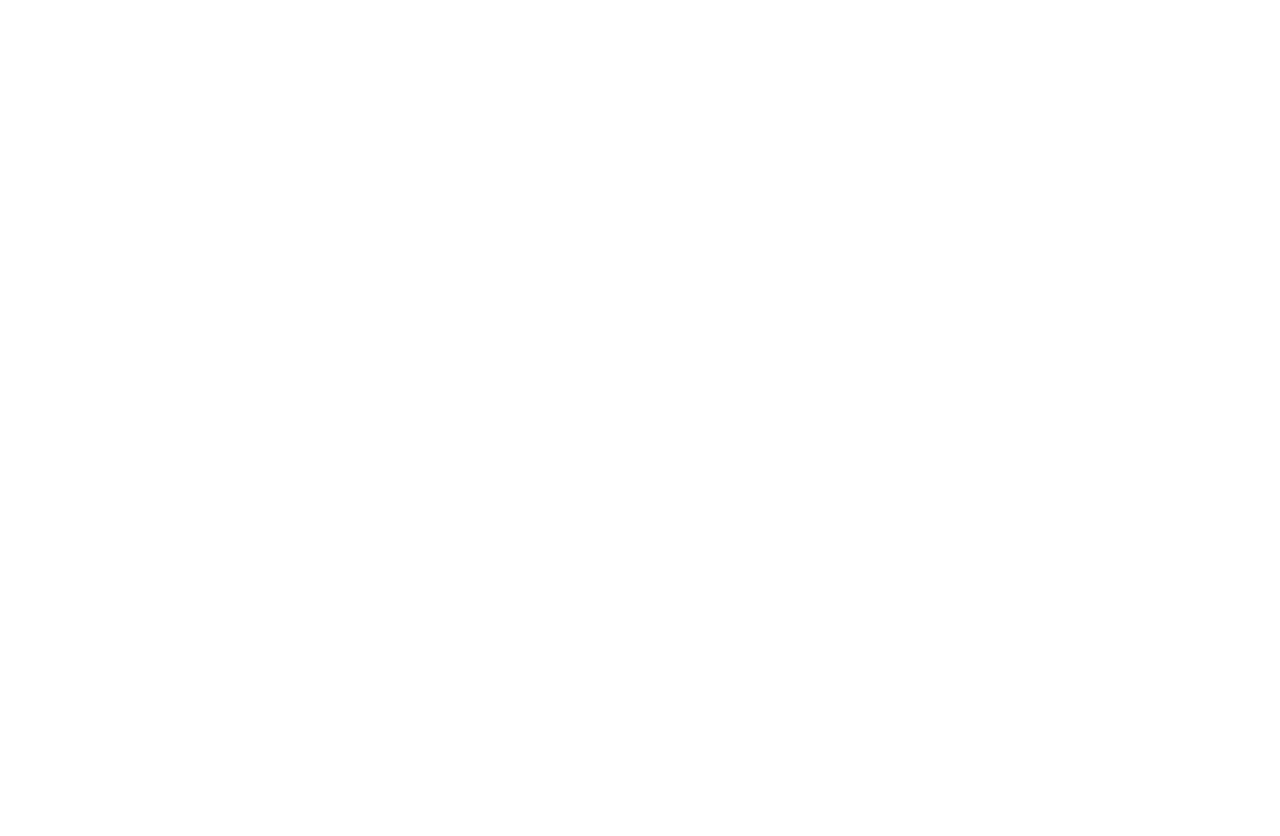
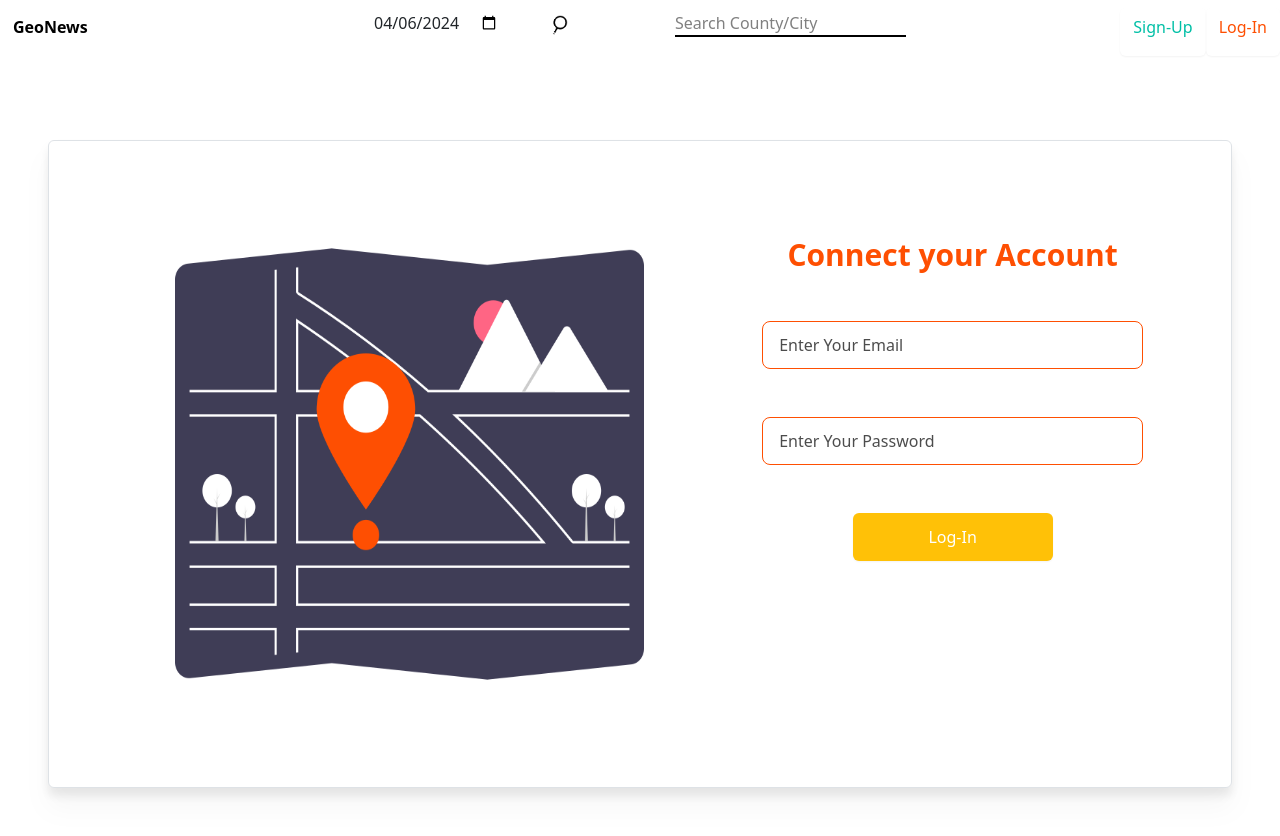
Before and after one commit to amine2241/GeoNews, a React (Create React App) app in the folder client/: page /LogIn in a window 1280 px wide. Before the commit this address had no page. Shown: the top 836 px of the page. Before the commit the page ends 800 px from the top, so only its background shows below. Built offline with nearby package versions, Linux system fonts and the light colour scheme.

Commit message:
login UI

```diff
--- a/client/src/App.css
+++ b/client/src/App.css
@@ -12,19 +12,18 @@
   @apply h-screen;
 }
 .search {
-  @apply w-3/12 text-base text-[black] transition-[border-color] duration-[0.2s] px-0 py-[7px] border-b-2 border-b-[black] border-0 border-solid;
+  @apply text-base text-[black] transition-[border-color] duration-[0.2s] border-b-2 border-b-[black] border-0 border-solid;
   font-family: inherit;
   outline: 0;
   background: transparent;
 }
 .search::placeholder {
-  @apply text-[black];
+  @apply text-[grey];
 }
 .loop {
-  @apply absolute right-[1115px] top-[18px];
+  @apply absolute right-[710px] top-[15px];
 }
 .datepicker {
-  @apply w-1/5 text-base text-[black] transition-[border-color] duration-[0.2s] px-0 py-[7px] border-0;
   font-family: inherit;
   outline: 0;
   background: transparent;
--- a/client/src/App.js
+++ b/client/src/App.js
@@ -5,6 +5,7 @@ import { MapContainer, TileLayer, Marker, Popup } from 'react-leaflet';
 import "leaflet/dist/leaflet.css";
 import "../node_modules/bootstrap/dist/css/bootstrap.min.css";
 import SignUp from './pages/SignUp';
+import LogIn from './pages/LogIn';
 import Home from './pages/Home';
 
 function App() {
@@ -13,6 +14,7 @@ function App() {
       <Routes>
         <Route path="/" element={<Home/>}/>
           <Route path="/SignUp" element={<SignUp/>} />
+          <Route path="/LogIn" element={<LogIn/>} />
       </Routes>
     </BrowserRouter>
 
--- /dev/null
+++ b/client/src/Components/LogInForm.js
@@ -0,0 +1,68 @@
+import {React,useState} from 'react'
+import Log from "../images/login_image.png"
+
+const LogInForm = () => {
+    const [formData, setFormData] = useState({
+        Email : '',
+        Password:'',
+    });
+    const handleChange = (e) => {
+        const { name, value } = e.target;
+        setFormData(prevState => ({
+            ...prevState,
+            [name]: value,
+        }));
+        const handleSubmit = (event) => {
+            event.preventDefault();
+        };
+
+    };
+    return (
+        <div className="flex justify-center items-center w-full  min-h-screen bg-white px-5 py-5">
+            <div className="xl:max-w-7xl bg-white drop-shadow-xl border border-black/20 w-full rounded-md flex justify-between items-stretch px-5 xl:px-5 py-5">
+                <div className="sm:w-[60%] lg:w-[70%] bg-cover bg-center items-center justify-center hidden md:flex ">
+                    {/* <img
+          src="./images/undra"
+          alt="login"
+          className="h-[500px]"
+        /> */}
+                    <img src={Log} className="h-[550px]"/>
+                </div>
+                <div className="mx-auto w-full lg:w-1/2 md:p-10 py-5 md:py-0">
+                    <h1 className="text-center text-2xl sm:text-3xl font-semibold text-[#fe4f02]">
+                        Connect your Account
+                    </h1>
+                    <div className="w-full mt-5 sm:mt-8">
+                        <div className="mx-auto w-full sm:max-w-md md:max-w-lg flex flex-col gap-5">
+                            <input
+                                type="email"
+                                name = "Email"
+                                placeholder="Enter Your Email"
+                                className="input input-bordered border-[#fe4f02] w-full text-black placeholder:text-black/70"
+                                value ={formData.Email}
+                                onChange = {handleChange}
+                            />
+                            <input
+                                type="Password"
+                                name = "Password"
+                                placeholder="Enter Your Password"
+                                className="input input-bordered border-[#fe4f02] w-full text-black placeholder:text-black/70"
+                                value ={formData.Password}
+                                onChange = {handleChange}
+                            />
+                            <div className="flex flex-col md:flex-row gap-2 md:gap-4 justify-center items-center">
+                                <button  type = "submit"
+                                    //              onSubmit={handleSubmit}
+                                         className="btn btn-active bg-warning btn-block text-white max-w-[200px]">
+                                    Log-In
+                                </button>
+                            </div>
+                        </div>
+                    </div>
+                </div>
+            </div>
+        </div>
+    )
+}
+
+export default LogInForm
--- a/client/src/Components/Navbar.js
+++ b/client/src/Components/Navbar.js
@@ -1,48 +1,54 @@
-import React from "react";
-import lp from "../images/loop.png"
-export default function Navbar(){
+import React from 'react'
+import lp from "../images/loop.png";
+import { Link } from "react-router-dom";
+export default function Navbar() {
   var curr = new Date();
   curr.setDate(curr.getDate());
   var today = curr.toISOString().substring(0,10);
   return (<form>
-        <nav class="navbar navbar-expand-lg navbar-dark" style={{backgroundColor: "white"}}>
-            <button
-                class="navbar-toggler"
-                type="button"
-                data-toggle="collapse"
-                data-target="#navbar"
-            >
-                <span class="navbar-toggler-icon"></span>
-            </button>
-            <div class="collapse navbar-collapse" id="navbar">
-                <a class="navbar-brand mx-auto position-absolute m-lg-4"
-                   style={{color: "black", fontWeight: "bold"}}>GeoNews</a>
+    <div className="navbar navbar-expand-lg navbar-dark bg-base-100">
+      <div className="navbar-start">
+        <Link to='/' className="btn btn-ghost text-xl" style={{color: "black", fontWeight: "bold"}}>GeoNews</Link>
+      </div>
+      <div className="navbar-center">
+        <div className="navbar-center hidden lg:flex ">
+          <ul className=" menu-horizontal px-1 space-x-40">
+            <li>
+              <input type="date" className="datepicker" value={today} max={today}/>
+            </li>
+            <li className="space-x-4">
+              <img alt="Tailwind CSS Navbar component" src={lp} className="loop" width="20" height="20"/>
+              <input type="text" placeholder="Search County/City" className="search"/>
+            </li>
 
-                <div class="navbar-nav mx-auto text-md-center text-left">
+          </ul>
+        </div>
+      </div>
+      <div className="navbar-end">
+        <Link to='/signup' className="btn" style={{color: "#00BFA6"}}>Sign-Up</Link>
+        <Link to='/login' className="btn" style={{color: "#fe4f02"}}>Log-In</Link>
+      </div>
+    </div>
+      </form>
+      /*  FOR LOGGED USERS:----------------------------------------------------------------------------------
 
-                    <img src={lp} className="loop" width="20" height="20"/>
-                    <input type="input" className="search" placeholder="Search County/City"/>
-
-                    <a className="nav-item nav-link"></a><a className="nav-item nav-link"></a><a
-                    className="nav-item nav-link"></a><a className="nav-item nav-link"></a><a
-                    className="nav-item nav-link"></a><a className="nav-item nav-link"></a><a
-                    className="nav-item nav-link"></a><a className="nav-item nav-link"></a><a
-                    className="nav-item nav-link"></a><a className="nav-item nav-link"></a><a
-                    className="nav-item nav-link"></a><a className="nav-item nav-link"></a><a
-                    className="nav-item nav-link"></a><a className="nav-item nav-link"></a><a
-                    className="nav-item nav-link"></a><a className="nav-item nav-link"></a><a
-                    className="nav-item nav-link"></a>
-
-                    <a className="nav-item nav-link"></a>
-                    <input type="date" className="datepicker" value={today} max={today} />
-
+          <div className="dropdown dropdown-end">
+          <div tabIndex={0} role="button" className="btn btn-ghost btn-circle avatar">
+            <div className="w-10 rounded-full">
+              <img alt="Tailwind CSS Navbar component"
+                   src="https://daisyui.com/images/stock/photo-1534528741775-53994a69daeb.jpg"/>
             </div>
-
-                <div class="nav navbar-nav flex-row justify-content-md-center justify-content-start flex-nowrap ">
-                    <a class="nav-item nav-link " style={{color: "black", fontWeight: "bold"}}>Log-in</a>
           </div>
-
-</div>
-</nav></form>
+          <ul tabIndex={0} className="mt-3 z-[1] p-2 shadow menu menu-sm dropdown-content bg-base-100 rounded-box w-52">
+            <li>
+              <a className="justify-between">
+                Profile
+                <span className="badge">New</span>
+              </a>
+            </li>
+            <li><a>Settings</a></li>
+            <li><a>Logout</a></li>
+          </ul>
+        </div>*/
 )
 }
--- a/client/src/Components/SignUpForm.js
+++ b/client/src/Components/SignUpForm.js
@@ -20,10 +20,11 @@ const handleChange = (e) => {
   };
 
 };
+  let color = 'bg-red-500'
   return (
     <div className="flex justify-center items-center w-full  min-h-screen bg-white px-5 py-5">
     <div className="xl:max-w-7xl bg-white drop-shadow-xl border border-black/20 w-full rounded-md flex justify-between items-stretch px-5 xl:px-5 py-5">
-      <div className="sm:w-[60%] lg:w-[50%] bg-cover bg-center items-center justify-center hidden md:flex ">
+      <div className="sm:w-[60%] lg:w-[60%] bg-cover bg-center items-center justify-center hidden md:flex ">
         {/* <img
           src="./images/undra"
           alt="login"
@@ -33,7 +34,7 @@ const handleChange = (e) => {
       </div>
       <div className="mx-auto w-full lg:w-1/2 md:p-10 py-5 md:py-0">
         <h1 className="text-center text-2xl sm:text-3xl font-semibold text-[#00BFA6]">
-          Create Account
+          Create an Account
         </h1>
         <div className="w-full mt-5 sm:mt-8">
           <div className="mx-auto w-full sm:max-w-md md:max-w-lg flex flex-col gap-5">
@@ -84,26 +85,24 @@ const handleChange = (e) => {
               <div className="form-control">
                 <label className="label cursor-pointer">
                   <input
-                    type="checkbox"
-                    className="checkbox-xs checkbox-primary"
-                  />
+                      type="checkbox"
+                      className="checkbox-xs checkbox-primary"
+                  /> <h3 className="flex whitespace-nowrap text-sm text-black">
+                  I agree to the
+                  <span className="text-[#00BFA6]">&nbsp;Terms</span>
+                  &nbsp;and
+                  <span className="text-[#00BFA6]">&nbsp;Privacy Policy</span>.
+                </h3>
                 </label>
               </div>
-              <h3 className="flex items-center whitespace-nowrap text-xs text-black">
-                I agree to the
-                <span className="text-[#00BFA6]">&nbsp;Terms</span>
-                &nbsp;and
-                <span className="text-[#00BFA6]">&nbsp;Privacy Policy</span>.
-              </h3>
+
             </div>
             <div className="flex flex-col md:flex-row gap-2 md:gap-4 justify-center items-center">
-              <button  type = "submit"
-              onSubmit={handleSubmit}
-              className="btn btn-active btn-primary btn-block max-w-[200px]">
+
+              <button type="submit"
+                  //              onSubmit={handleSubmit}
+                      className="btn btn-active bg-info text-white btn-block max-w-[200px] " >
                 Sign Up
-              </button>
-              <button className="btn btn-outline btn-primary btn-block max-w-[200px]">
-                Sign In
               </button>
             </div>
           </div>
--- a/client/src/pages/Home.js
+++ b/client/src/pages/Home.js
@@ -1,11 +1,11 @@
 import React from 'react'
-import Navbars from '../Components/Navbars'
+import Navbar from '../Components/Navbar'
 import Map from '../Components/Map'
 
 const Home = () => {
   return (
     <div>
-         <Navbars></Navbars>
+         <Navbar></Navbar>
       <Map></Map>
     </div>
 
--- /dev/null
+++ b/client/src/pages/LogIn.js
@@ -0,0 +1,16 @@
+import React from 'react'
+import LogInForm from '../Components/LogInForm'
+import Navbar from "../Components/Navbar";
+
+
+const LogIn = () => {
+    return (
+        <div>
+            <Navbar/>
+            <LogInForm/>
+        </div>
+
+    )
+}
+
+export default LogIn
```
Also changed, not shown: client/src/Components/Navbars.js (deleted, +0 -33 lines), client/src/pages/SignUp.js (+6 -2 lines), client/src/images/login_image.png (added). Lines whose indentation alone changed are shown as unchanged.
